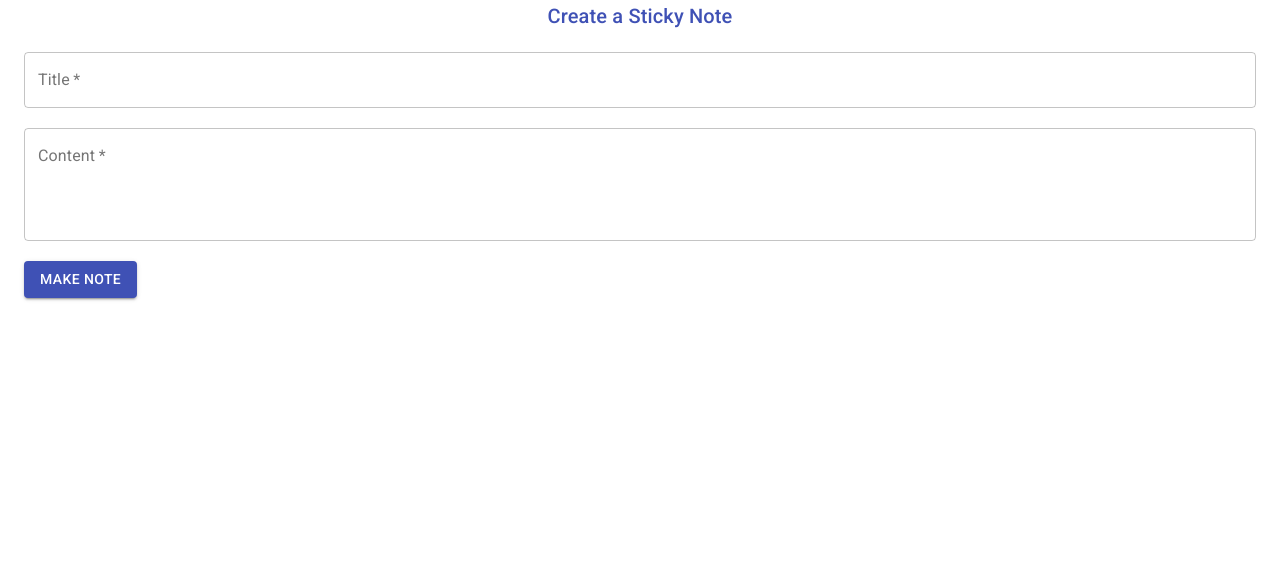
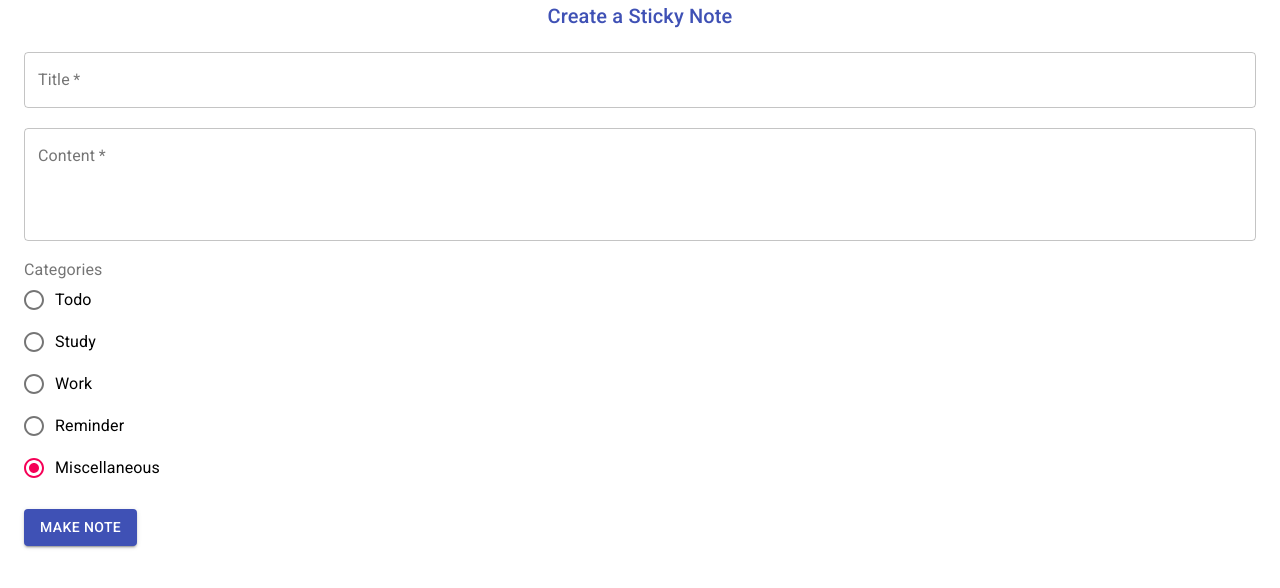
Before and after one commit to shrish-sharma-git/pin-it-react, a React (Create React App) app: page /MakeNote in a window 1280 px wide. Shown: the top 588 px of the page. Built offline with nearby package versions, Linux system fonts and the light colour scheme.

Commit message:
Added Sticky Categories

```diff
--- a/src/components/MakeNote.js
+++ b/src/components/MakeNote.js
@@ -1,5 +1,5 @@
 import React from 'react';
-import { Button, Container, Typography, TextField } from '@material-ui/core';
+import { Button, Container, Typography, TextField, FormControl, FormLabel, Radio, RadioGroup, FormControlLabel } from '@material-ui/core';
 import { makeStyles } from '@material-ui/styles';
 import { useState } from 'react';
 
@@ -23,6 +23,8 @@ const MakeNote = () => {
     const [titleError, setTitleError] = useState(false);
     const [contentError, setContentError] = useState(false);
 
+    const [category, setCategory] = useState('misc');
+
     const handleSubmit = (e) => {
         e.preventDefault()
         setTitleError(false);
@@ -37,7 +39,7 @@ const MakeNote = () => {
         }
 
         if(title && content){
-            console.log(title, content);
+            console.log(title, content, category);
         }
     }
 
@@ -74,6 +76,18 @@ const MakeNote = () => {
                     required
                     error={contentError}
                 />
+
+                <FormControl className={classes.field}>
+                    <FormLabel>Categories</FormLabel>
+                    <RadioGroup value={category} onChange={(e) => setCategory(e.target.value)}>
+                    <FormControlLabel value="todo" control={<Radio />} label="Todo" />
+                    <FormControlLabel value="study" control={<Radio />} label="Study" />
+                    <FormControlLabel value="work" control={<Radio />} label="Work" />
+                    <FormControlLabel value="reminder" control={<Radio />} label="Reminder" />
+                    <FormControlLabel value="misc" control={<Radio />} label="Miscellaneous" />
+                    </RadioGroup>
+                </FormControl>
+
                 <Button
                     type="submit"
                     color="primary"
```
